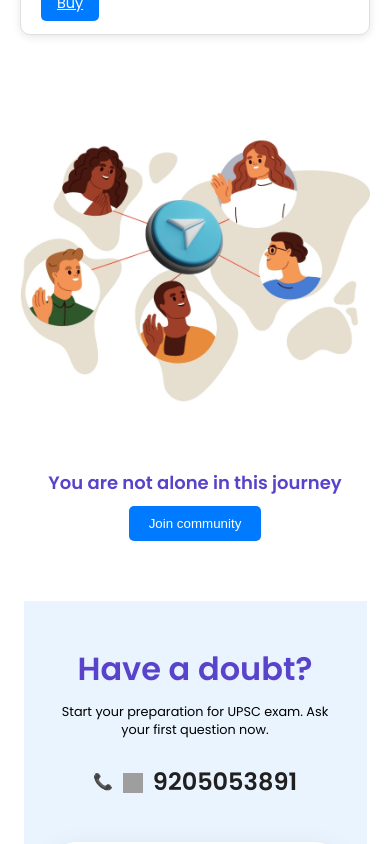
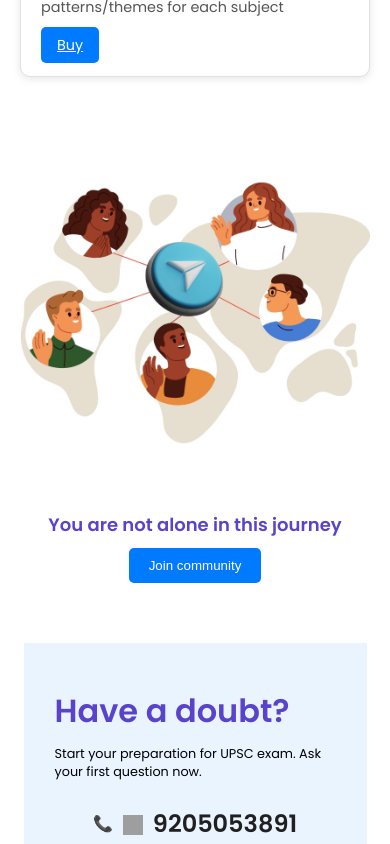
Before and after one commit to jaichaudhary/mentor-guru, a React (Create React App) app: page / in a window 390 px wide. Shown: the part 6285-7129 px from the top of the page. Built offline with nearby package versions, Linux system fonts and the light colour scheme; grey boxes are pictures that could not be loaded.

Commit message:
form responsive update

```diff
--- a/src/components/batch/batch.js
+++ b/src/components/batch/batch.js
@@ -21,7 +21,7 @@ export default function Batch() {
     guidance: "✨ Free Resources",
     title: "Free UPSC Course",
     features: [
-      "📚 This is a free webinar session(course), where you can have a conversation with Dipendra Adhikari sir.",
+      "📚 Join this series of free webinars led by Dipendra Adhikari Sir (AIR 600 - CSE 2020), where you'll gain valuable insights into UPSC preparation and have the exclusive chance to interact directly with him.",
     ],
     image: "open.svg",
     buyLink: "https://hbzxwj.courses.store/617877",
--- a/src/components/form/ContactForm.js
+++ b/src/components/form/ContactForm.js
@@ -45,6 +45,7 @@ function ContactForm() {
             </span>
             <span className="phone-number">9205053891</span>
           </div>
+          <div></div>
         </div>
 
         <div className="form-card">
--- a/src/components/form/contactForm.css
+++ b/src/components/form/contactForm.css
@@ -4,6 +4,7 @@
   padding: 80px 10%;
   display: flex;
   justify-content: center;
+  align-items: center;
 }
 
 .doubt-content {
@@ -12,10 +13,12 @@
   justify-content: space-between;
   max-width: 1200px;
   width: 100%;
+  gap: 50px;
 }
 
 .doubt-text {
   flex: 1;
+  text-align: left;
 }
 
 .doubt-text h2 {
@@ -33,28 +36,26 @@
 .phone-section {
   display: flex;
   align-items: center;
-    justify-content: center;
+  justify-content: flex-start;
   font-size: 1.2rem;
   margin-top: 20px;
 }
 
-  .phone-icon, .whatsapp-icon {
-    font-size: 1.6rem;
+.phone-icon,
+.whatsapp-icon {
+  font-size: 1.2rem !important;
   margin-right: 10px;
 }
 
-  .whatsapp-icon img {
-    vertical-align: middle;
-  }
-
 .whatsapp-logo {
-    width: 40px;  /* Adjust to desired size */
-    height: 40px; /* Maintain aspect ratio */
+  width: 30px;
+  height: 30px;
   vertical-align: middle;
 }
 
 .phone-number {
   font-weight: bold;
+  font-size: 1.2rem !important;
 }
 
   /* Form Card */
@@ -169,16 +170,21 @@
 
   .doubt-content {
     flex-direction: column;
+    align-items: center;
     text-align: center;
+    gap: 30px;
 }
 
 .doubt-text {
-      padding-right: 0;
-      margin-bottom: 40px;
+    margin-bottom: 20px;
 }
 
 .form-card {
     max-width: 100%;
+}
+
+.phone-section {
+    justify-content: center;
 }
   }
 
@@ -200,7 +206,7 @@
 
   .phone-number {
     font-weight: bold;
-    font-size: 1.5rem !important;
+    /* font-size: 1.5rem !important; */
   }
 
   .whatsapp-logo {
@@ -244,4 +250,26 @@
       color: black;
       margin-bottom: 5px;
     }
+
+    .input-row {
+      flex-direction: column;
+      gap: 10px;
   }
+
+  .doubt-text h2 {
+      font-size: 2rem;
+  }
+
+  .doubt-text p {
+      font-size: 1rem;
+  }
+
+  .phone-number {
+      font-size: 1.3rem;
+  }
+
+  .whatsapp-logo {
+      width: 25px;
+      height: 25px;
+  }
+  }
--- a/src/components/home/home.js
+++ b/src/components/home/home.js
@@ -78,7 +78,7 @@ export default function Home() {
       {showOverlay && (
         <div className="overlay" onClick={handleCloseOverlay}>
           <div className="overlay__content" onClick={(e) => e.stopPropagation()}>
-            <p>Please login to watch classes</p>
+            <p>Please login to watch sessions</p>
             <button className="overlay__login-button"
   onClick={() => window.location.href = 'https://hbzxwj.courses.store/617877'}>
   Login
```
Lines whose indentation alone changed are shown as unchanged.
